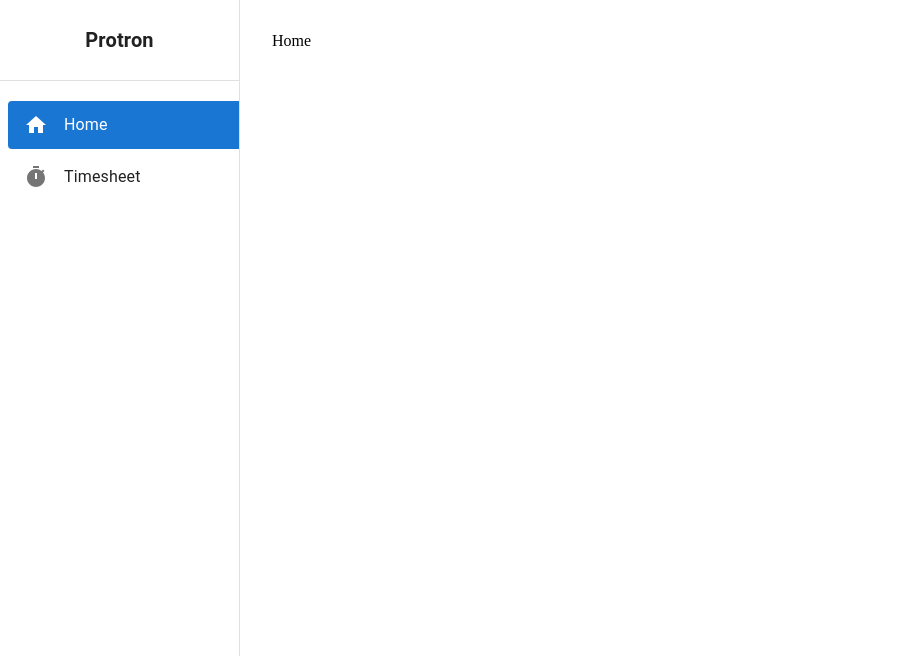
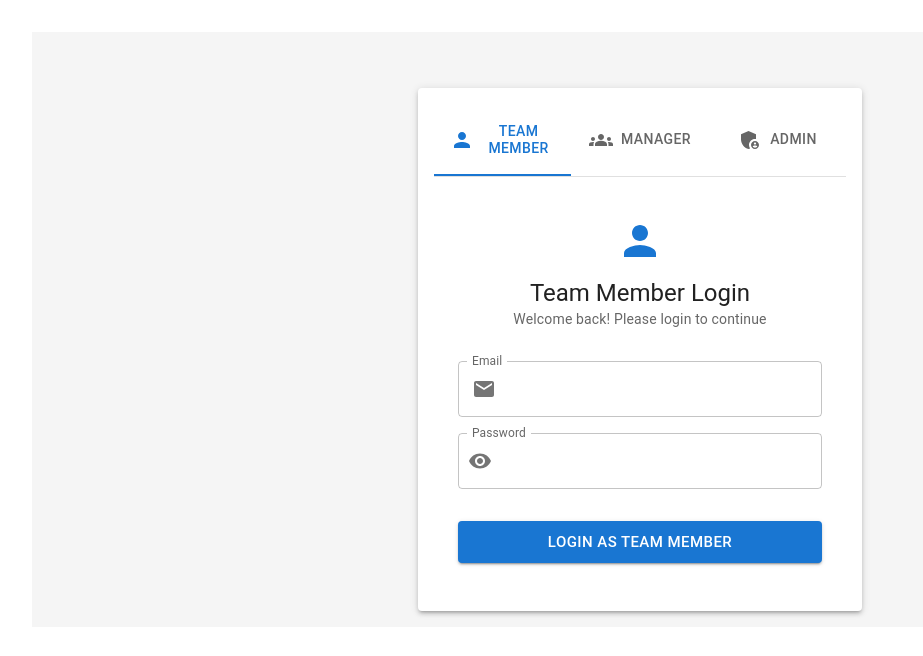
Before and after one commit to anshagarwal-gif/protron-frontend, a React (Vite) app: page / in a window 1280 px wide. Shown: the top 656 px of the page, without its empty margins (0-923 px from the left). Built offline with nearby package versions, Linux system fonts and the light colour scheme.

Commit message:
login page

```diff
--- a/src/App.jsx
+++ b/src/App.jsx
@@ -1,24 +1,29 @@
 import React from "react";
-import { BrowserRouter as Router, Routes, Route, Link } from "react-router-dom";
+import { BrowserRouter as Router, Routes, Route, useLocation } from "react-router-dom";
 import { Box } from "@mui/material";
 import TimesheetDashboard from "./components/TimesheetDashboard.jsx";
-import Sidebar from "./components/Sidebar.jsx"
+import Sidebar from "./components/Sidebar.jsx";
+import LoginPage from "./Pages/Login.jsx";
 import ManagerDashboard from "./components/ManagerDashboard.jsx";
 
-export default function App() {
+const App = () => {
+  const location = useLocation();
+
+  // Check if the current route is the login page
+  const isLoginPage = location.pathname === "/";
+
   return (
-
-    <Box sx={{ display: 'flex' }}>
-      <Sidebar />
+    <Box sx={{ display: "flex" }}>
+      {!isLoginPage && <Sidebar />} {/* Render Sidebar only if not on the login page */}
       <Box component="main" sx={{ flexGrow: 1, p: 3 }}>
-        {/* Your main content here */}
         <Routes>
-          <Route path="/" element={<>Home</>} />
+          <Route path="/" element={<LoginPage />} />
           <Route path="/timesheet" element={<TimesheetDashboard />} />
-          <Route path="/manager" element={<ManagerDashboard/>}/>
+          <Route path="/manager" element={<ManagerDashboard />} />
         </Routes>
       </Box>
     </Box>
+  );
+};
 
-  );
-}
+export default App;
--- /dev/null
+++ b/src/Pages/Login.jsx
@@ -0,0 +1,185 @@
+import React, { useState } from 'react';
+import { useNavigate } from 'react-router-dom';
+import {
+  Tabs,
+  Tab,
+  Box,
+  Card,
+  CardContent,
+  TextField,
+  Button,
+  Typography,
+  IconButton,
+  InputAdornment,
+} from '@mui/material';
+import {
+  Person,
+  Groups,
+  AdminPanelSettings,
+  Visibility,
+  VisibilityOff,
+  Email,
+} from '@mui/icons-material';
+import { styled } from '@mui/material/styles';
+
+// Custom styled components
+const LoginCard = styled(Card)(({ theme }) => ({
+  maxWidth: 450,
+  margin: 'auto',
+  marginTop: theme.spacing(5),
+  boxShadow: theme.shadows[3],
+}));
+
+const TabPanel = ({ children, value, index }) => (
+  <div role="tabpanel" hidden={value !== index}>
+    {value === index && <Box sx={{ p: 3 }}>{children}</Box>}
+  </div>
+);
+
+const LoginPage = () => {
+  const [value, setValue] = useState(0);
+  const [showPassword, setShowPassword] = useState(false);
+  const [formData, setFormData] = useState({
+    email: '',
+    password: '',
+  });
+  const navigate = useNavigate();
+
+  const handleChange = (event, newValue) => {
+    setValue(newValue);
+  };
+
+  const handleInputChange = (e) => {
+    setFormData({
+      ...formData,
+      [e.target.name]: e.target.value,
+    });
+  };
+
+  const handleClickShowPassword = () => {
+    setShowPassword(!showPassword);
+  };
+
+  const handleSubmit = (role) => (e) => {
+    e.preventDefault();
+    console.log(`Logging in as ${role}:`, formData);
+
+    // Redirect based on role
+    if (role === 'Team Member') navigate('/home');
+    else if (role === 'Manager') navigate('/manager');
+    else if (role === 'Admin') navigate('/admin');
+  };
+
+  const LoginForm = ({ role, color }) => (
+    <form onSubmit={handleSubmit(role)}>
+      <Box sx={{ display: 'flex', flexDirection: 'column', gap: 2 }}>
+        <Box sx={{ textAlign: 'center', mb: 2 }}>
+          {role === 'Team Member' && <Person sx={{ fontSize: 48, color }} />}
+          {role === 'Manager' && <Groups sx={{ fontSize: 48, color }} />}
+          {role === 'Admin' && <AdminPanelSettings sx={{ fontSize: 48, color }} />}
+          <Typography variant="h5" component="h2" sx={{ mt: 1 }}>
+            {role} Login
+          </Typography>
+          <Typography variant="body2" color="text.secondary">
+            Welcome back! Please login to continue
+          </Typography>
+        </Box>
+
+        <TextField
+          fullWidth
+          label="Email"
+          name="email"
+          variant="outlined"
+          value={formData.email}
+          onChange={handleInputChange}
+          InputProps={{
+            startAdornment: (
+              <InputAdornment position="start">
+                <Email />
+              </InputAdornment>
+            ),
+          }}
+        />
+
+        <TextField
+          fullWidth
+          label="Password"
+          name="password"
+          type={showPassword ? 'text' : 'password'}
+          variant="outlined"
+          value={formData.password}
+          onChange={handleInputChange}
+          InputProps={{
+            startAdornment: (
+              <InputAdornment position="start">
+                <IconButton
+                  aria-label="toggle password visibility"
+                  onClick={handleClickShowPassword}
+                  edge="start"
+                >
+                  {showPassword ? <VisibilityOff /> : <Visibility />}
+                </IconButton>
+              </InputAdornment>
+            ),
+          }}
+        />
+
+        <Button
+          type="submit"
+          variant="contained"
+          size="large"
+          sx={{
+            mt: 2,
+            backgroundColor: color,
+            '&:hover': {
+              backgroundColor: color,
+              opacity: 0.9,
+            },
+          }}
+        >
+          Login as {role}
+        </Button>
+      </Box>
+    </form>
+  );
+
+  return (
+    <Box
+      sx={{
+        maxHeight: '100vh',
+        backgroundColor: '#f5f5f5',
+        display: 'flex',
+        alignItems: 'center',
+        justifyContent: 'center',
+        padding: 2,
+      }}
+    >
+      <LoginCard>
+        <CardContent>
+          <Tabs
+            value={value}
+            onChange={handleChange}
+            variant="fullWidth"
+            sx={{ borderBottom: 1, borderColor: 'divider', mb: 2 }}
+          >
+            <Tab icon={<Person />} label="Team Member" iconPosition="start" />
+            <Tab icon={<Groups />} label="Manager" iconPosition="start" />
+            <Tab icon={<AdminPanelSettings />} label="Admin" iconPosition="start" />
+          </Tabs>
+
+          <TabPanel value={value} index={0}>
+            <LoginForm role="Team Member" color="#1976d2" />
+          </TabPanel>
+          <TabPanel value={value} index={1}>
+            <LoginForm role="Manager" color="#2e7d32" />
+          </TabPanel>
+          <TabPanel value={value} index={2}>
+            <LoginForm role="Admin" color="#9c27b0" />
+          </TabPanel>
+        </CardContent>
+      </LoginCard>
+    </Box>
+  );
+};
+
+export default LoginPage;
```
